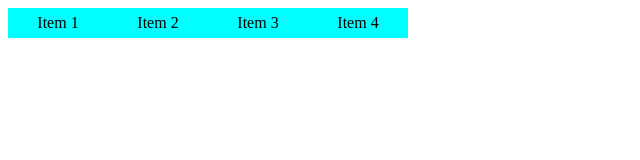
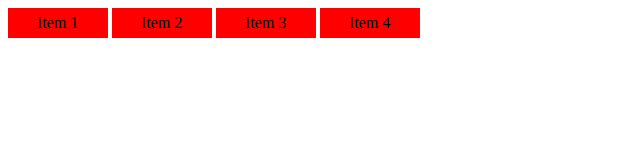
Before and after one commit to Nhanqt/MindXCI_JS, a plain HTML site: page index.html in a window 1280 px wide. Shown: the whole page, without its empty margins (0-640 px from the left). Drawn offline with Linux system fonts and the light colour scheme.

Commit message:
21.4.2021

```diff
--- a/index.html
+++ b/index.html
@@ -6,17 +6,10 @@
     <meta name="viewport" content="width=device-width, initial-scale=1.0">
     <title>CL JS</title>
     <link rel="stylesheet" href="style.css">
-    <script src="script.js"></script>
 </head>
 <body>
-    <nav class="menu">
+    <nav class="menu" id="menu">
     </nav>
-
-    <!-- <nav class="menu menu_vertical">
-        <span>Item 1</span>
-        <span>Item 2</span>
-        <span>Item 3</span>
-        <span>Item 4</span>
-    </nav> -->
+    <script src="script.js"></script>
 </body>
 </html>
--- a/script.js
+++ b/script.js
@@ -58,31 +58,81 @@ const listItem4 = [
   },
 ];
 
-window.onload = function () {
-  for (let item of navItems) {
-    document.getElementsByClassName("menu")[0].innerHTML +=
-      `<span>` + item.name + `</span>`;
+// window.onload = function () {
+//   for (let item of navItems) {
+//     document.getElementsByClassName("menu")[0].innerHTML +=
+//       `<span>` + item.name + `</span>`;
+//   }
+
+//   console.log(navItems[0]);
+
+//   for (let item of listItem1) {
+//     document.getElementsByTagName("span")[0].innerHTML +=
+//       `<ul> <li>` + item.name + `</li> </ul>`;
+//   }
+
+//   for (let item of listItem2) {
+//     document.getElementsByTagName("span")[1].innerHTML +=
+//       `<ul> <li>` + item.name + `</li> </ul>`;
+//   }
+
+//   for (let item of listItem3) {
+//     document.getElementsByTagName("span")[2].innerHTML +=
+//       `<ul> <li>` + item.name + `</li> </ul>`;
+//   }
+
+//   for (let item of listItem4) {
+//     document.getElementsByTagName("span")[3].innerHTML +=
+//       `<ul> <li>` + item.name + `</li> </ul>`;
+//   }
+// };
+
+let renderItem = (list) => {
+  html = "";
+  console.log(list);
+  list.map((item) => {
+    html += `
+      <li>${item.name}</li>
+      `;
+  });
+  return html;
+};
+
+const fillItemByName = (name) => {
+  var html = "";
+  switch (name) {
+    case 1:
+      html = renderItem(listItem1);
+      break;
+    case 2:
+      html = renderItem(listItem2);
+      break;
+    case 3:
+      html = renderItem(listItem3);
+      break;
+    case 4:
+      html = renderItem(listItem4);
+      break;
   }
+  return html;
+};
 
-  console.log(navItems[0]);
+const fillData = () => {
+  var html = "";
+  navItems.map((item) => {
+    html += `
 
-  for (let item of listItem1) {
-    document.getElementsByTagName("span")[0].innerHTML +=
-      `<ul> <li>` + item.name + `</li> </ul>`;
-  }
+    <span>
+      ${item.name}
+      <ul>
+        ${fillItemByName(parseInt(item.name.charAt(item.name.length - 1), 10))}
+      </ul>
+    </span>
 
-  for (let item of listItem2) {
-    document.getElementsByTagName("span")[1].innerHTML +=
-      `<ul> <li>` + item.name + `</li> </ul>`;
-  }
+    `;
+    return;
+  });
+  document.getElementById("menu").innerHTML = html;
+};
 
-  for (let item of listItem3) {
-    document.getElementsByTagName("span")[2].innerHTML +=
-      `<ul> <li>` + item.name + `</li> </ul>`;
-  }
-
-  for (let item of listItem4) {
-    document.getElementsByTagName("span")[3].innerHTML +=
-      `<ul> <li>` + item.name + `</li> </ul>`;
-  }
-};
+fillData();
--- a/style.css
+++ b/style.css
@@ -1,44 +1,32 @@
 .menu span {
+  display: inline-block;
   width: 100px;
   height: 30px;
-  background-color: aqua;
-  display: inline-block;
+  background-color: red;
+  text-align: center;
   line-height: 30px;
-  text-align: center;
+  position: relative;
 }
-
-.menu {
-  position: fixed;
-}
-
-.menu span:hover {
-  background-color: red;
-}
-
-.menu ul {
-  list-style: none;
-}
-
-.menu ul li {
-  background: #262626;
-  width: 100px;
-  height: 30px;
-  line-height: 30px;
-  color: white;
-  text-align: center;
-  position: relative;
-  float: left;
-  border: solid 1px red;
-}
-
-.menu ul li:hover {
-  background: crimson;
-}
-
 .menu ul {
   display: none;
+  position: absolute;
+  top: 30px;
+  left: 0;
+  right: 0;
+  margin: 0;
+  padding: 0;
 }
-
-.menu span:hover > ul {
+.menu ul li {
+  list-style: none;
+  background-color: aquamarine;
+  width: 100;
+}
+.menu ul li:hover {
+  background-color: brown;
+}
+.menu span:hover ul {
   display: block;
 }
+.menu span ul:hover {
+  display: block !important;
+}
```
